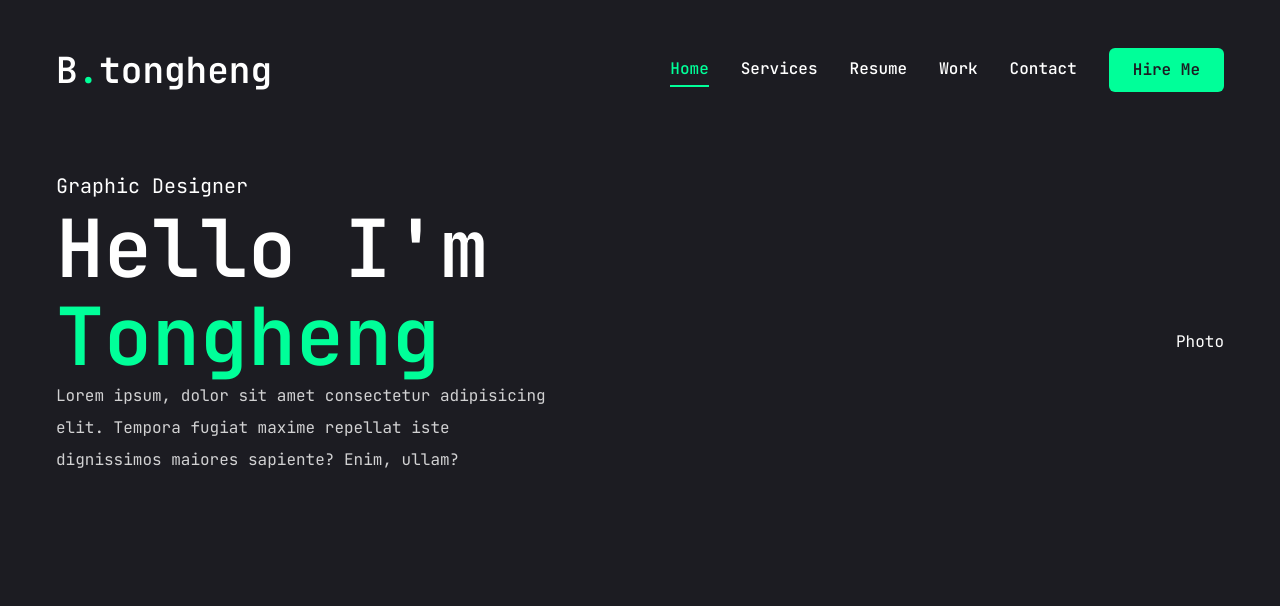
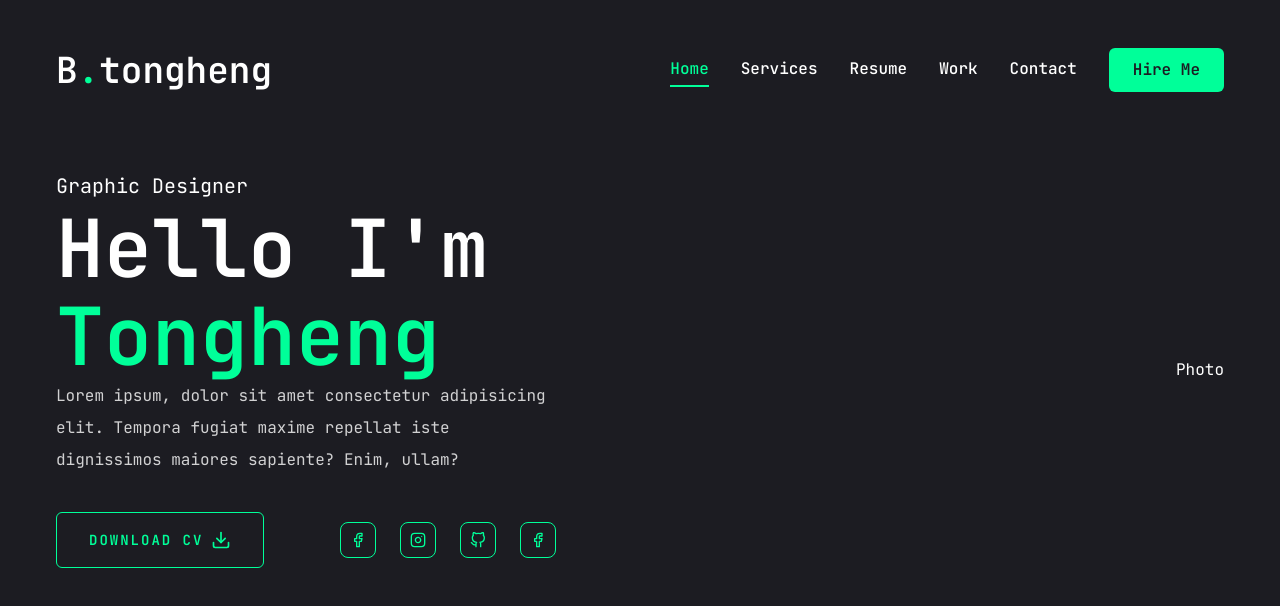
Before and after one commit to seanghaihan/portfolio2.0, a Next.js app: page / in a window 1280 px wide. Shown: the top 606 px of the page. Built offline with nearby package versions, Linux system fonts and the light colour scheme.

Commit message:
create social

```diff
--- a/app/page.jsx
+++ b/app/page.jsx
@@ -1,4 +1,9 @@
+import Social from "@/components/ui/Social"
+import { Button } from "@/components/ui/button"
+import {FiDownload} from "react-icons/fi"
+
 export default function Home() {
+
   return (
     <section className="h-full">
       <div className="container mx-auto h-full">
@@ -10,6 +15,20 @@ export default function Home() {
                   Hello I'm <br /><span className="text-accent">Tongheng</span>
                 </h1>
                 <p className="max-w-[500px] mb-9 text-white/80">Lorem ipsum, dolor sit amet consectetur adipisicing elit. Tempora fugiat maxime repellat iste dignissimos maiores sapiente? Enim, ullam?</p>
+                <div className="flex flex-col lg:flex-row items-center justify-between gap-8">
+                  <Button
+                  variant="outline"
+                  size="lg"
+                  className="uppercase flex items-center gap-2">
+                    <span>Download CV</span>
+                    <FiDownload className="text-xl"/>
+                  </Button>
+                  <div className="mb-8 lg:mb-0">
+                    <Social
+                    containerStyles="flex gap-6"
+                    iconStyles="w-9 h-9 border border-accent rounded-lg flex items-center justify-center text-accent text-base hover:bg-accent hover:text-primary hover:transiton-all hover:duration-300" />
+                  </div>
+                </div>
               </div>
               {/* Photo */}
               <div>Photo</div>
--- /dev/null
+++ b/components/ui/Social.jsx
@@ -0,0 +1,28 @@
+import Link from "next/link"
+import { FiFacebook, FiInstagram, FiGithub } from "react-icons/fi"
+
+const socials = [
+    {
+        icon: <FiFacebook />, path: ""
+    },
+    {
+        icon: <FiInstagram />, path: ""
+    },
+    {
+        icon: <FiGithub />, path: ""
+    },
+    {
+        icon: <FiFacebook />, path: ""
+    },
+]
+
+export default function Social({ containerStyles, iconStyles }) {
+    return <div className={containerStyles}>
+        {socials.map(item =>
+            <Link key={item.icon} href={item.path} className={iconStyles}>
+                {item.icon}
+            </Link>
+
+        )}
+    </div>
+}
```
